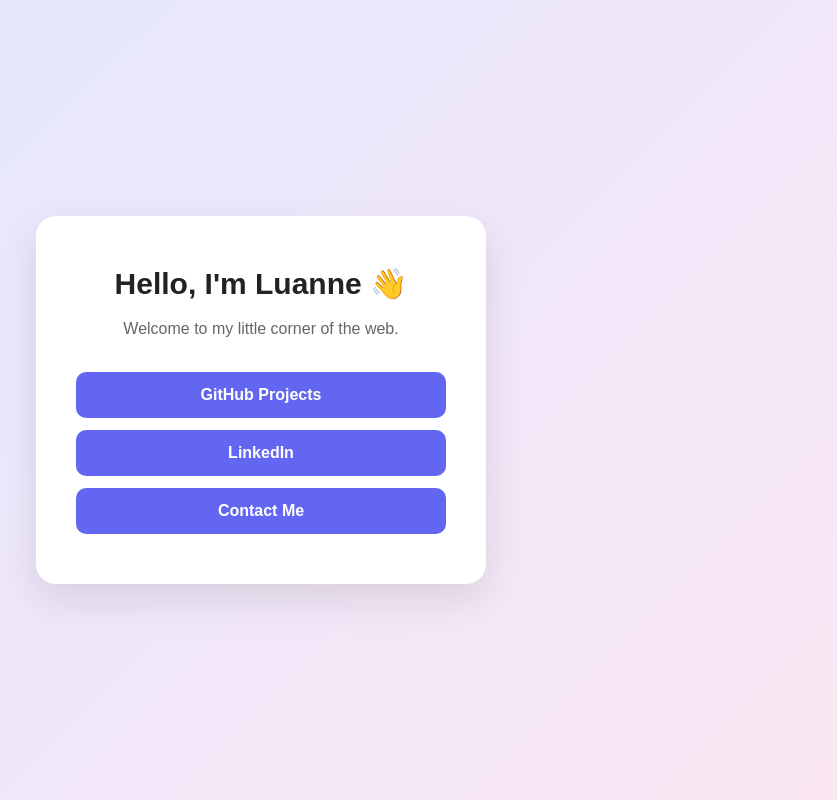
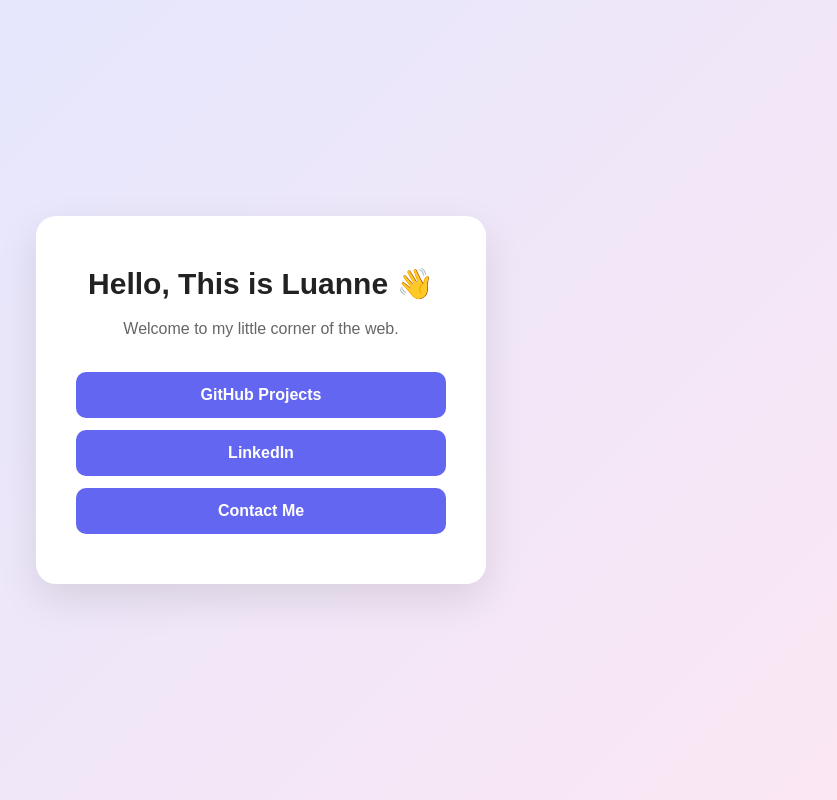
Before and after one commit to luannemhy-pixel/luannemhy-pixel.github.io, a plain HTML site: page index.html in a window 1280 px wide. Shown: the whole page, without its empty margins (379-1216 px from the left). Drawn offline with Linux system fonts and the light colour scheme.

Commit message:
Update greeting text in index.html

```diff
--- a/index.html
+++ b/index.html
@@ -11,7 +11,7 @@
 
   <main class="card">
     <header>
-      <h1>Hello, I'm Luanne 👋</h1>
+      <h1>Hello, This is Luanne 👋</h1>
       <p class="subtitle">
         Welcome to my little corner of the web.
       </p>
```
